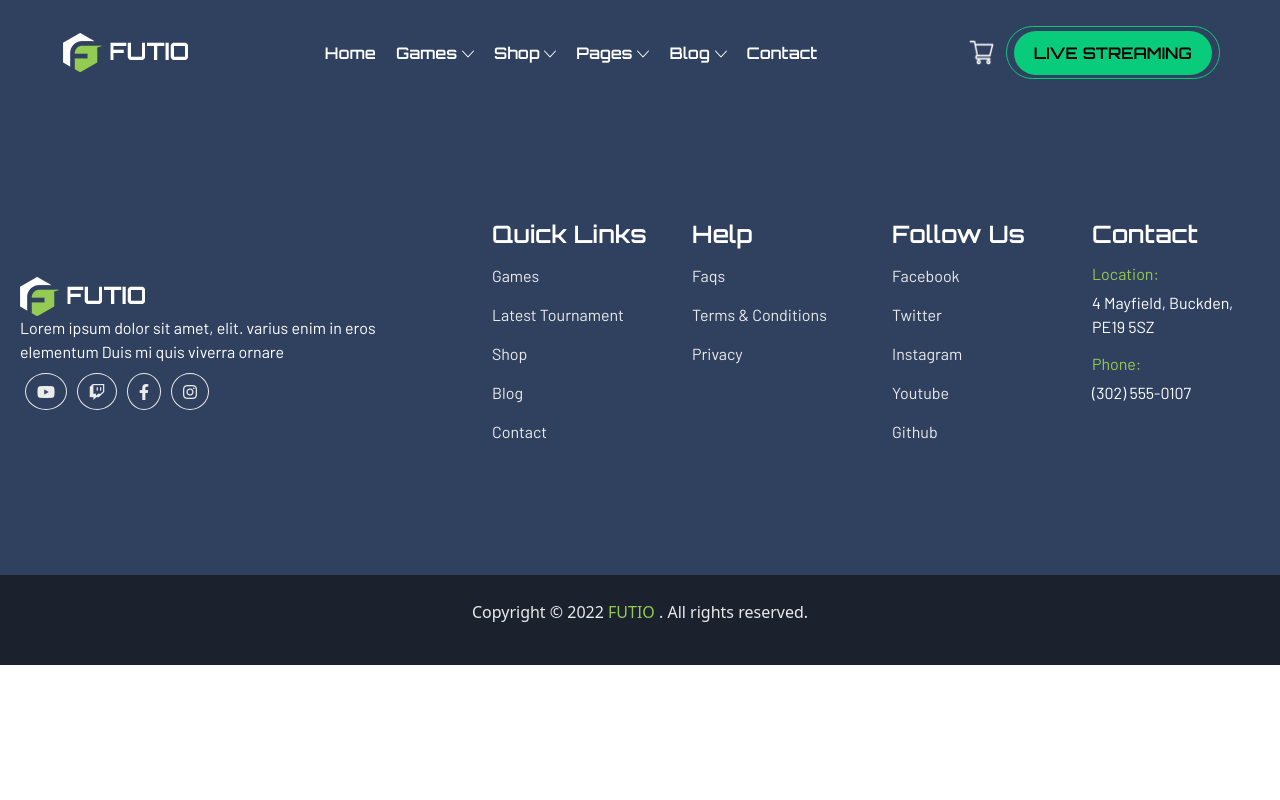
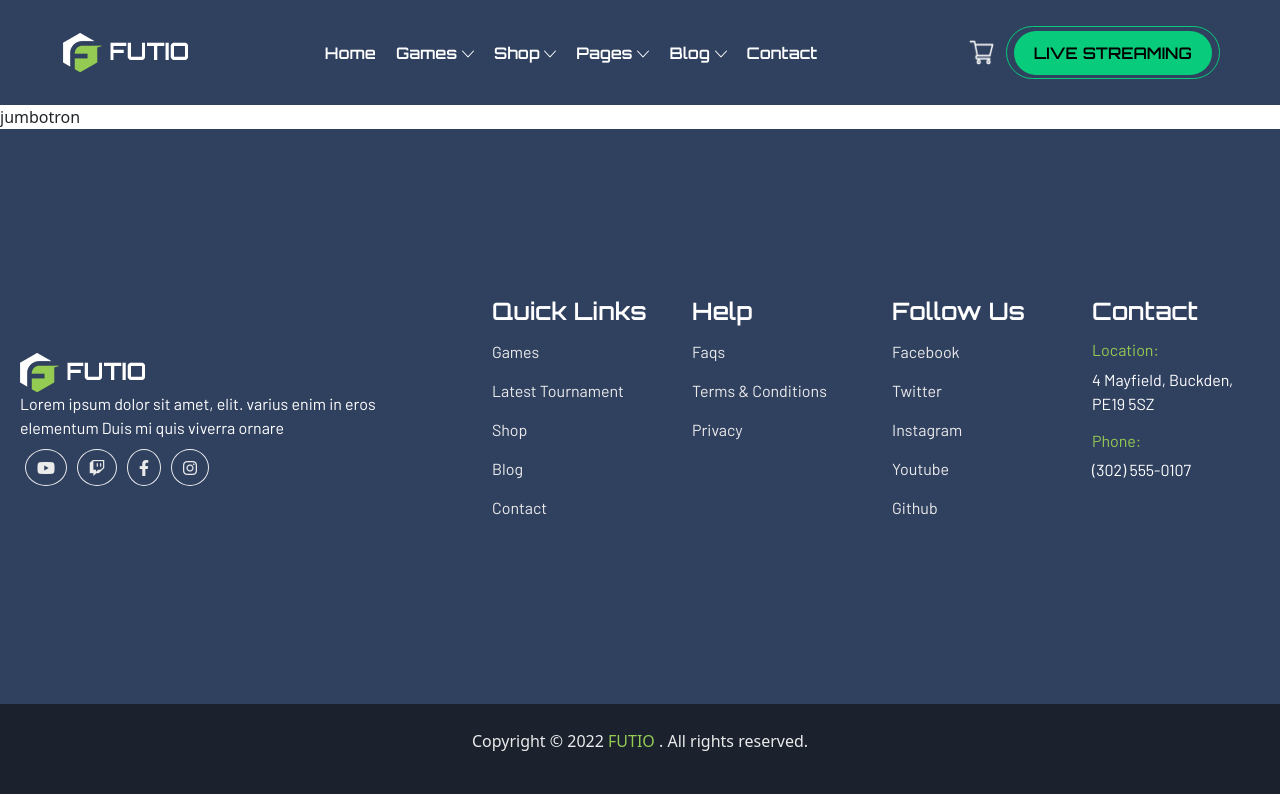
Before and after one commit to GiacomoArena/proj-html-vuejs, a Vue app: page / in a window 1280 px wide. Built offline with nearby package versions, Linux system fonts and the light colour scheme.

Commit message:
start jumbotron

```diff
--- a/src/App.vue
+++ b/src/App.vue
@@ -1,5 +1,6 @@
 <script >
 import Header from './components/Header.vue';
+import Jumbotron from './components/Jumbotron.vue';
 import Footer from './components/Footer.vue';
 import {store} from "./data/store";
 
@@ -10,6 +11,7 @@ export default {
   components:{
   Header,
   Footer,
+  Jumbotron,
 },
 data(){
       return{
@@ -26,7 +28,7 @@ data(){
 
   <Header />
 
-
+  <Jumbotron />
 
 
   <Footer />
--- a/src/components/Footer.vue
+++ b/src/components/Footer.vue
@@ -80,7 +80,6 @@
   .top-footer{
     font-family: $secondary-font;
     height: 575px;
-    padding-top: 105px;
     color: white;
     background-color:$my-blue;
     display: flex;
--- /dev/null
+++ b/src/components/Jumbotron.vue
@@ -0,0 +1,28 @@
+  <script>
+
+
+  export default {
+    name:'Jumbotron',
+    data(){
+      return{
+
+      }
+    }
+  }
+  </script>
+
+
+<template>
+  <section>
+    jumbotron
+  </section>
+</template>
+
+
+<style lang="scss" scoped>
+@use '../scss/partials/variables' as*;
+
+section{
+  padding-top: 105px;
+}
+</style>
```
